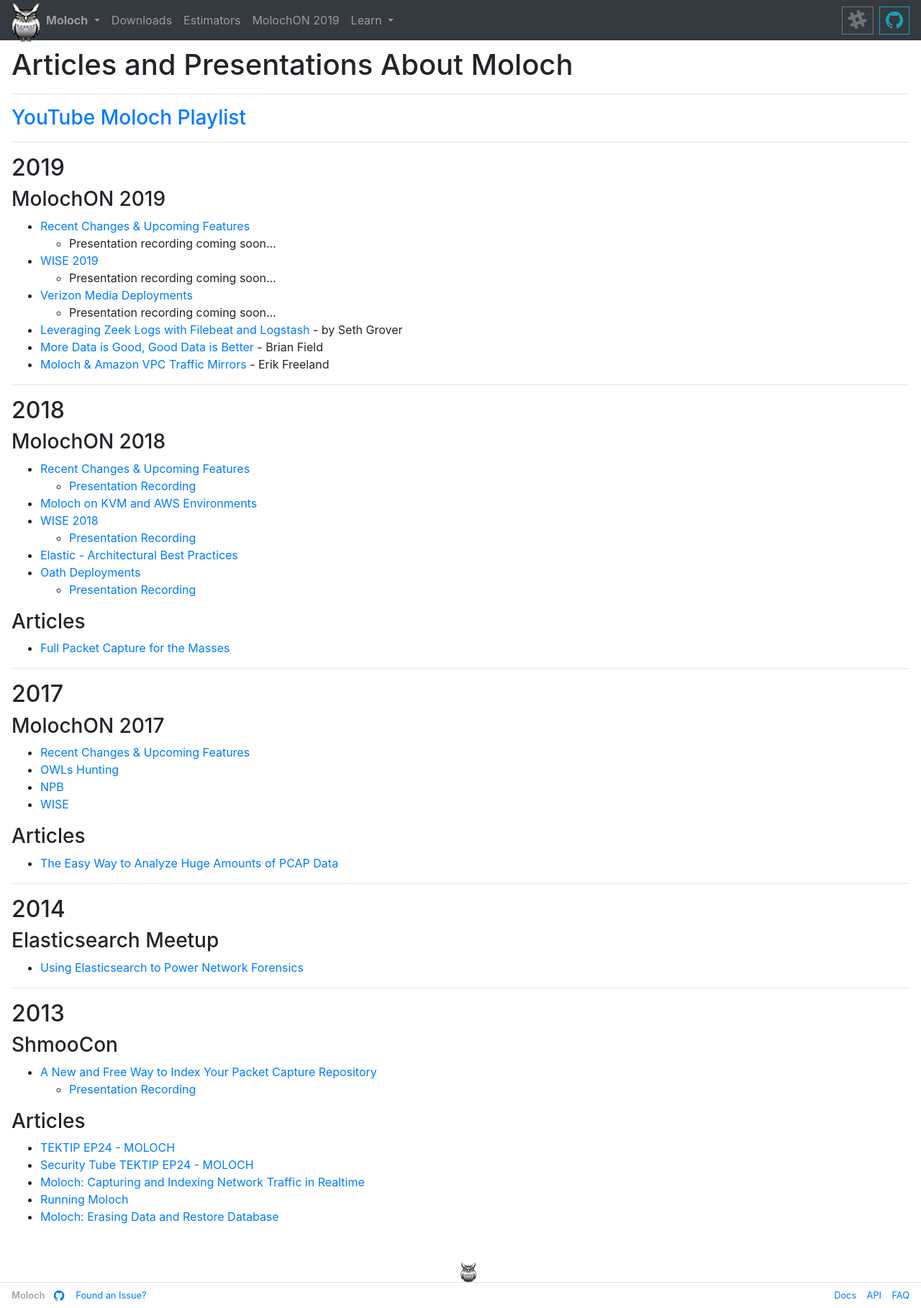
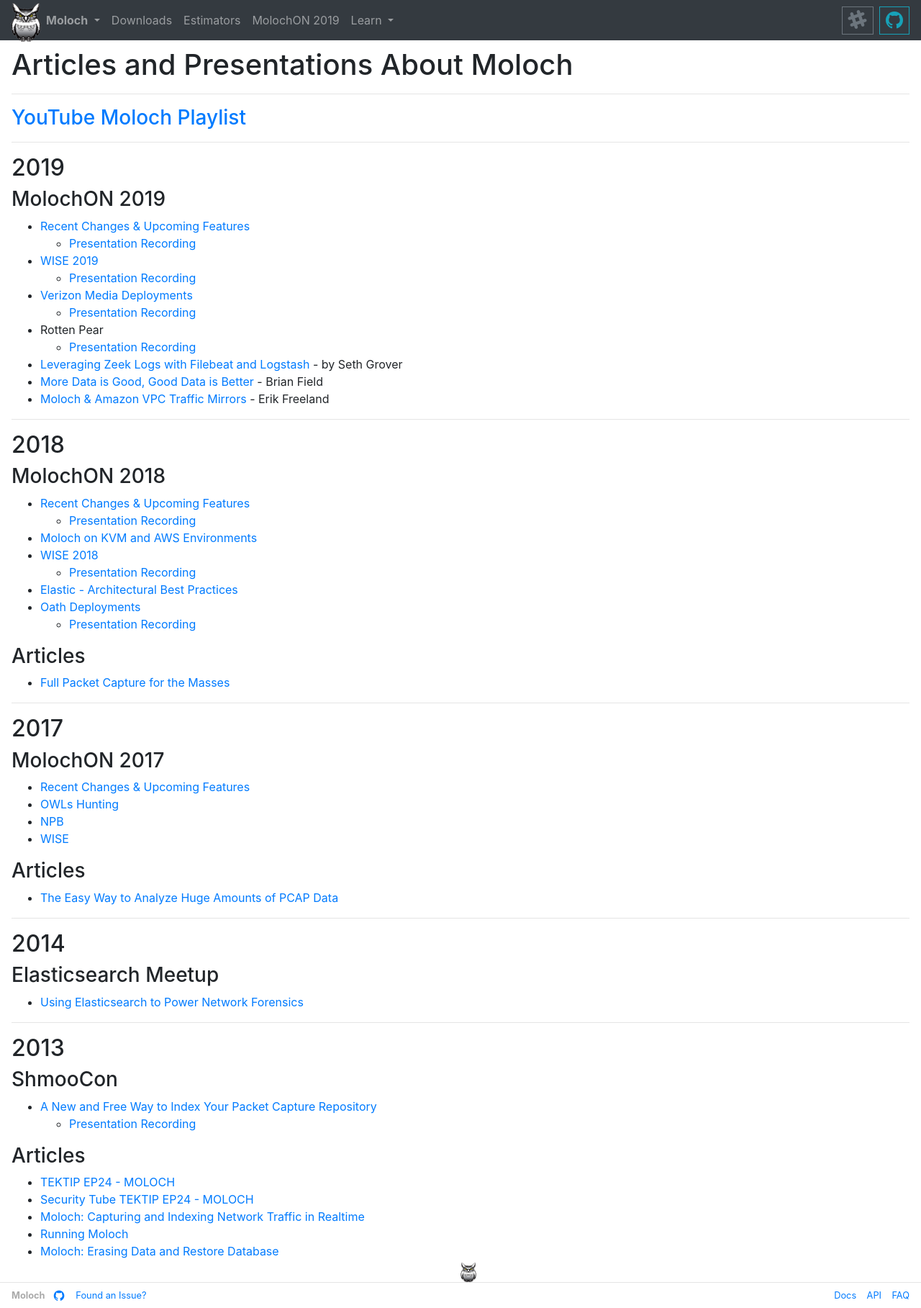
Before and after one commit to aol/molochweb, a Jekyll site: the page built from _wiki/articles.md, in a window 1280 px wide. Shown: the whole page at 72% size. Built offline with Jekyll 4.4.1, drawn with Linux system fonts in a browser that asks for light colours.

Commit message:
video links

```diff
--- a/_wiki/articles.md
+++ b/_wiki/articles.md
@@ -19,11 +19,13 @@
 ### MolochON 2019
 
 * [Recent Changes & Upcoming Features](/assets/MolochON2019RecentChanges.pdf)
-  * Presentation recording coming soon...
+  * [Presentation Recording](https://www.youtube.com/watch?v=Ae8g8swkG1I)
 * [WISE 2019](/assets/MolochON2019WISE.pdf)
-  * Presentation recording coming soon...
+  * [Presentation Recording](https://www.youtube.com/watch?v=UOD9YLjXtLA)
 * [Verizon Media Deployments](/assets/MolochON2019VMDeployment.pdf)
-  * Presentation recording coming soon...
+  * [Presentation Recording](https://www.youtube.com/watch?v=1CvLf8rA7YQ)
+* Rotten Pear
+  * [Presentation Recording](https://www.youtube.com/watch?v=7R7gVKIkK4k)
 * [Leveraging Zeek Logs with Filebeat and Logstash](/assets/MolochON2019ZeekLogstashMalcolm.pdf) - by Seth Grover
 * [More Data is Good, Good Data is Better](/assets/MolochON2019GoodDataBetter.pdf) - Brian Field
 * [Moloch & Amazon VPC Traffic Mirrors](/assets/MolochON2019NubevaAWSMirroring.pdf) - Erik Freeland
```
